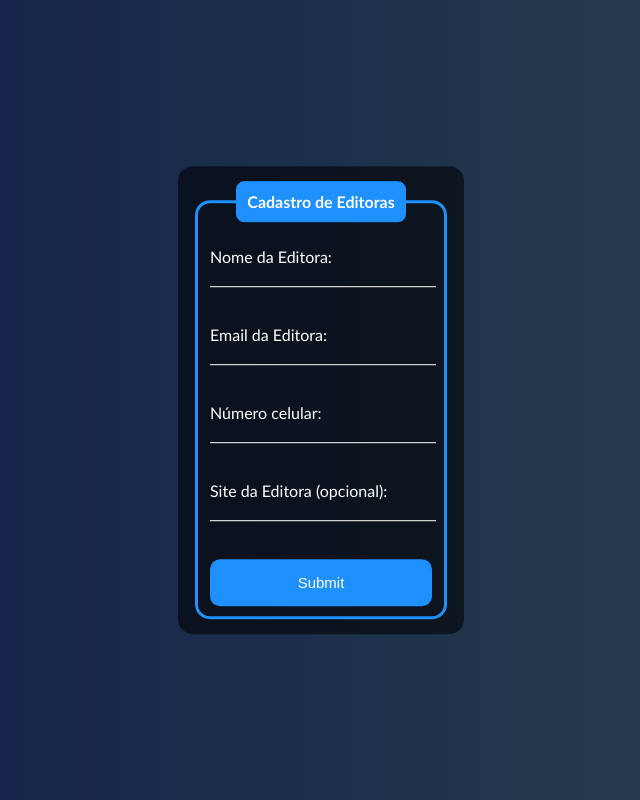
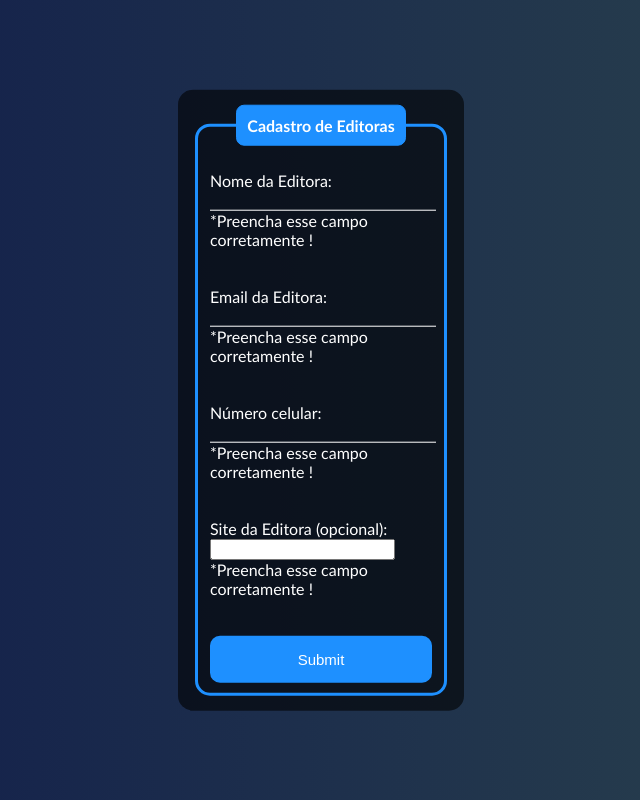
Before and after one commit to brenbs/WDAx, a PHP site: page /editocad.php in a window 1280 px wide. Shown: the whole page, without its empty margins (319-959 px from the left). Run offline with PHP 8.4, Linux system fonts and the light colour scheme.

Commit message:
Update editocad.php

```diff
--- a/editocad.php
+++ b/editocad.php
@@ -28,28 +28,32 @@ if(isset($_POST['submit'])){
 <!--formulario-->
 
 <div class="box">
-  <form action="editocad.php" method="POST">
+  <form action="editocad.php" method="POST" id="form">
     <fieldset>
      <legend><b>Cadastro de Editoras</b></legend>
      <br>
       <div class="inputBox">
       <label for="nomee" class="labelInput">Nome da Editora:</label>
-      <input type="text" name="nomee" id="nomee" class="inputUser" required>
+      <input type="text" name="nomee" id="nomee" class="inputUser required"  placeholder=" "  oninput="nameValidate()">
+      <span class="span-required">*Preencha esse campo corretamente !</span>
       </div>
       <br><br>
       <div class="inputBox">
         <label for="emaile" class="labelInput">Email da Editora:</label>
-       <input type="email" name="emaile" id="emaile" class="inputUser" required>
+       <input type="email" name="emaile" id="emaile"class="inputUser required"  placeholder=" "  oninput="emailValidate()">
+       <span class="span-required">*Preencha esse campo corretamente !</span>
       </div>
       <br><br>
       <div class="inputBox">
        <label for="numeroe" class="labelInput">Número celular:</label>
-       <input type="tel" name="numeroe" id="numeroe" class="inputUser" required>
+       <input type="tel" name="numeroe" id="numeroe" class="inputUser required"  placeholder=" "  oninput="telValidate()">
+       <span class="span-required">*Preencha esse campo corretamente !</span>
       </div>
       <br><br>
       <div class="inputBox">
       <label for="sitee" class="labelInput">Site da Editora (opcional):</label>
-       <input type="text" name="sitee" id="sitee" class="inputUser">
+       <input type="text" name="sitee" id="sitee">
+       <span class="span-required">*Preencha esse campo corretamente !</span>
       </div>
 
       <br><br>
@@ -59,5 +63,59 @@ if(isset($_POST['submit'])){
     </fieldset>
   </form>
 </div>
+
+<script>
+      //pegando todos os dados do formulário
+      var form = document.getElementById('form');
+      var campos = document.querySelectorAll('.required');
+      var spans = document.querySelectorAll('.span-required');
+      var emailRegex = /^[a-z0-9.]+@[a-z0-9]+\.[a-z]+(\.[a-z]+)?$/i;
+
+      //criando a validação do formulário
+      form.addEventListener('submit',(event)=>{
+        if(campos[0].value.length!=0 && campos[1].value.length!=0 && campos[2].value.length!=0){
+
+        }else{
+        nameValidate();
+        emailValidate();
+        telValidate();
+        event.preventDefault();
+        }
+      })
+
+      //função alert
+      function setError(index){
+        campos[index].style.color = '#e63636'
+        spans[index].style.display ='block'
+      }
+      function removeError(index){
+        campos[index].style.color = ''
+        spans[index].style.display ='none'
+      }
+      //validando nome
+      function nameValidate(){
+        if(campos[0].value.length < 3){
+           setError(0);
+        }else{
+         removeError(0)
+        }
+      }
+      //email
+      function emailValidate(){
+        if(emailRegex.test(campos[1].value)){
+          removeError(1);
+        }else{
+          setError(1)
+        }
+      }
+      //telefone
+      function telValidate(){
+        if(campos[2].value.length < 3){
+           setError(2);
+        }else{
+         removeError(2)
+        }
+      }
+   </script>
 </body>
 </html>
```
